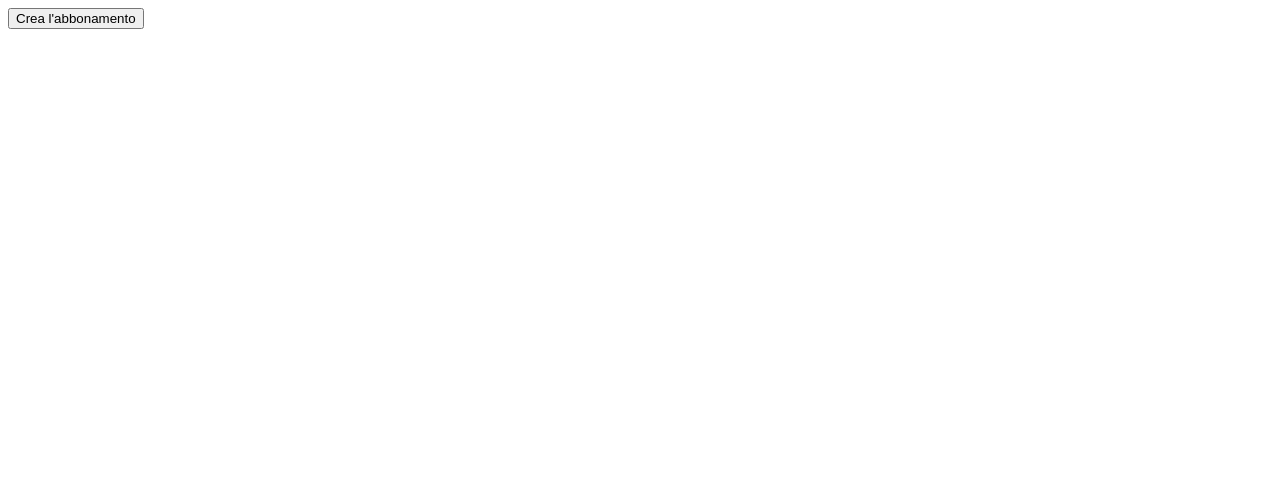
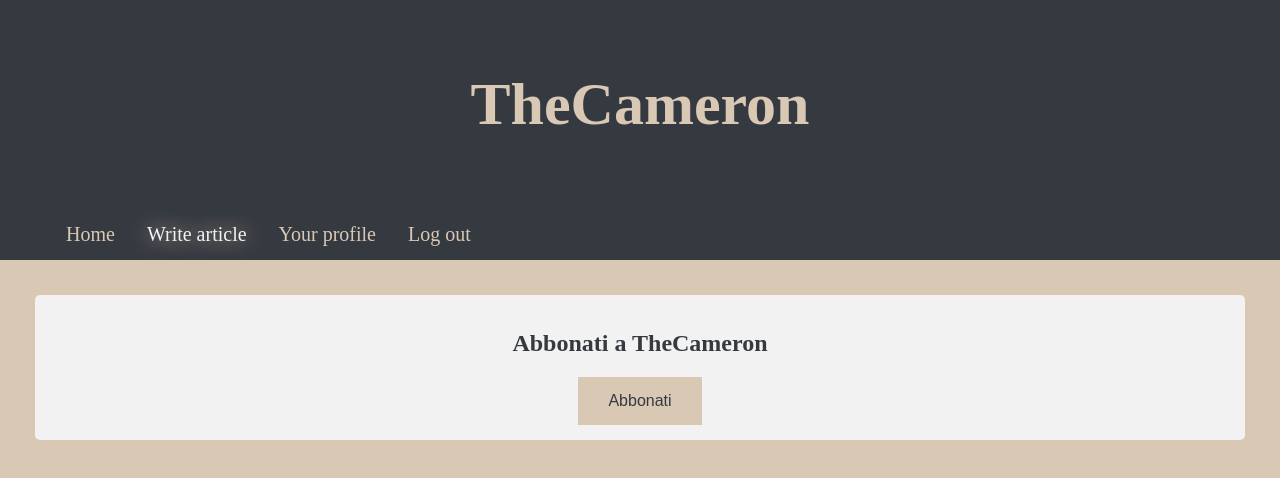
Before and after one commit to LeonardoMalcotti/TheCameron, a website: page front/pages/subscription.html in a window 1280 px wide. Drawn offline with Linux system fonts and the light colour scheme.

Commit message:
subscription frontPage+script

```diff
--- a/front/pages/subscription.html
+++ b/front/pages/subscription.html
@@ -4,37 +4,35 @@
   <head>
     <title>TheCameron</title>
     <script src="../scripts/subscription.js"></script>
-    <!--<link rel="stylesheet" href="style.css">-->
+    <link rel="stylesheet" href="../styles/style.css">
   </head>
-
-  <body onload="loadSubscription();">
-
-  	<form id="formSubscription">
-      <span id="abbonamento"> </span>
-      <!--<div id="paypal-button-container-P-7TE65063DA5269340MBOF2AA"></div>
-      <script src="https://www.paypal.com/sdk/js?client-id=ARSxcy21WDx7itoe-HhZfWi5sYlb_-0mLrn3WUtIHrHEW6oqRVBtE0Eh9LsyWtOejkGlL1vIIzb-GAPs&vault=true&intent=subscription" data-sdk-integration-source="button-factory"></script>
-      <script>
-        paypal.Buttons({
-            style: {
-                shape: 'pill',
-                color: 'blue',
-                layout: 'horizontal',
-                label: 'subscribe'
-            },
-            createSubscription: function(data, actions) {
-              return actions.subscription.create({
-                /* Creates the subscription */
-                plan_id: 'P-7TE65063DA5269340MBOF2AA'
-              });
-            },
-            onApprove: function(data, actions) {
-              alert(data.subscriptionID); // You can add optional success message for the subscriber here
-              alert("Ti sei abbonato")
-              addSubscription();
-            }
-        }).render('#paypal-button-container-P-7TE65063DA5269340MBOF2AA'); // Renders the PayPal button
-      </script>-->
-      <button id="subscription" onclick="addSubscription()">Crea l'abbonamento</button>
-    </form>
+  <body onload="loadSubscription()">
+    <header>
+      <h1>TheCameron</h1>
+    </header>
+    <nav class="flex-container">
+      <a id="header_home" href="index.html">
+          Home
+      </a>
+      <div id="header_logged">
+          <a id="header_newArticle" class="active_page" href="newArticle.html">
+              Write article
+          </a>
+          <a id="header_profile"  href="user.html">
+              Your profile
+          </a>
+          <a id="header_logout" onclick="logOut()">
+              Log out
+          </a>
+      </div>
+    </nav>
+    <div id="main_content_full">
+      <section id="centered_section">
+        <div id="abbonato">
+          <h2>Abbonati a TheCameron</h2>
+          <button onclick="window.location.href('subscription.html')">Abbonati</button>
+        </div>
+      </section>
+    </div>
   </body>
 </html>
--- a/front/scripts/subscription.js
+++ b/front/scripts/subscription.js
@@ -1,4 +1,25 @@
+var myStorage = window.sessionStorage;
+var loggedUser= {username:null, token:null};
+
 function loadSubscription(){
+    if(sessionStorage.getItem('loggedUser') && sessionStorage.getItem('token')){
+        loggedUser = {
+          username: sessionStorage.getItem('loggedUser'),
+          token: sessionStorage.getItem('token')
+        }
+        document.getElementById("header_profile").innerHTML = sessionStorage.loggedUser + "'s profile";
+        document.getElementById("header_unlogged").hidden = true;
+        document.getElementById("header_logged").hidden = false;
+      }else{
+        loggedUser = null;
+        // disablilito le reazioni
+        document.getElementById('btn_react_1').disabled=true;
+        document.getElementById('btn_react_2').disabled=true;
+        document.getElementById('btn_react_3').disabled=true;
+        document.getElementById('btn_react_4').disabled=true;
+        // disabilito il pulsante per salvare l'articolo
+        document.getElementById("btn_saveArticle").disabled = true;
+      }
     var username = decodeURIComponent(window.location.search).substring(10); //Recupero l'id
     var url = '../user/' + username + '/subscription';    //Costruisco l'url con l'id
     console.log("username: " + username);
@@ -45,10 +66,10 @@ function addSubscription(){
     .then((resp) => resp.json())
     .then(function(data) {
         console.log(data);
-        document.getElementById('abbonato').innerHTML = "Ottimo! Ti sei abbonato";
+        document.getElementById('abbonato').innerHTML = "<p>Ottimo! Ti sei abbonato</p><button onclick='window.location.href(\"userPage.html\")'>Torna alla pagina utente</button>";
     })
     .catch( error => console.error(error)
-						//document.getElementById('abb').innerHTML = "Peccato! Non ti sei abbonato";
+			//document.getElementById('abb').innerHTML = "Peccato! Non ti sei abbonato";
 		);
 
     return;
```
